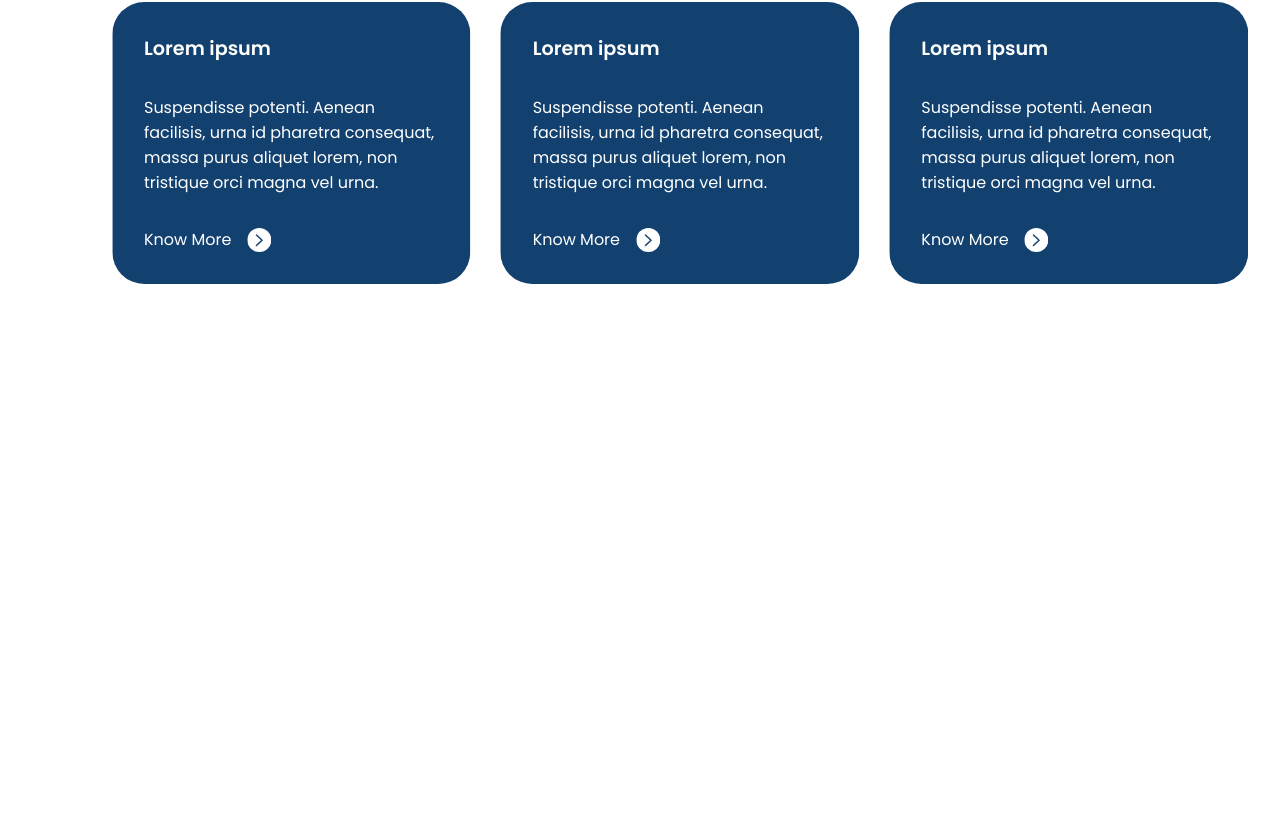
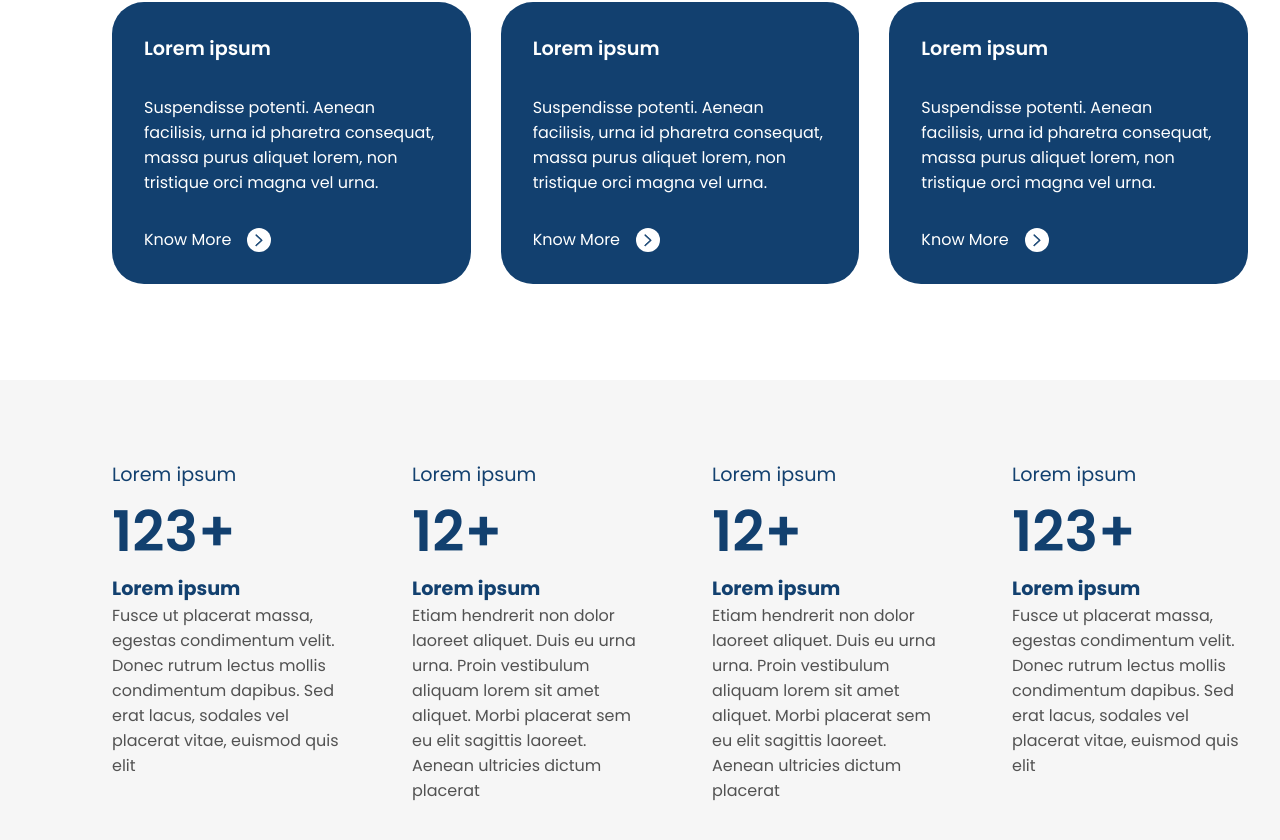
Before and after one commit to MohdWaqi/frontend, a React (Vite) app: page / in a window 1280 px wide. Shown: the part 858-1698 px from the top of the page. Before the commit the page ends 1238 px from the top, so only its background shows below. Built offline with nearby package versions, Linux system fonts and the light colour scheme.

Commit message:
animated number counting

```diff
--- a/package.json
+++ b/package.json
@@ -13,7 +13,9 @@
     "@fortawesome/react-fontawesome": "^0.2.0",
     "babel-plugin-macros": "^3.1.0",
     "react": "^18.2.0",
+    "react-countup": "^6.5.0",
     "react-dom": "^18.2.0",
+    "react-scroll-trigger": "^0.6.14",
     "swiper": "^11.0.5"
   },
   "devDependencies": {
--- a/src/App.jsx
+++ b/src/App.jsx
@@ -3,7 +3,7 @@ import Navbar from "./Components/navbar";
 import FirstCarousel from "./Components/FirstCarousel";
 import ExamDetails from "./Components/ExamDetails";
 import SecondCarousel from "./SecondCarousel";
-
+import SingleTestimonial from "./Components/SingleTestimonial";
 
 const App = () => {
   return (
@@ -26,8 +26,31 @@ const App = () => {
           <ExamDetails date="Ongoing this year" exams={["Level 3 (Grad)"]} />
         </div>
         <div className="second">
-        <SecondCarousel/>
+          <SecondCarousel />
         </div>
+      </section>
+
+      <section className="testimonials">
+        <SingleTestimonial
+          total={123}
+          matter="Fusce ut placerat massa, egestas condimentum velit. Donec rutrum
+            lectus mollis condimentum dapibus. Sed erat lacus, sodales vel
+            placerat vitae, euismod quis elit"
+        />
+        <SingleTestimonial
+          total={12}
+          matter="Etiam hendrerit non dolor laoreet aliquet. Duis eu urna urna. Proin vestibulum aliquam lorem sit amet aliquet. Morbi placerat sem eu elit sagittis laoreet. Aenean ultricies dictum placerat"
+        />
+        <SingleTestimonial
+          total={12}
+          matter="Etiam hendrerit non dolor laoreet aliquet. Duis eu urna urna. Proin vestibulum aliquam lorem sit amet aliquet. Morbi placerat sem eu elit sagittis laoreet. Aenean ultricies dictum placerat"
+        />
+        <SingleTestimonial
+          total={123}
+          matter="Fusce ut placerat massa, egestas condimentum velit. Donec rutrum
+            lectus mollis condimentum dapibus. Sed erat lacus, sodales vel
+            placerat vitae, euismod quis elit"
+        />
       </section>
     </div>
   );
--- /dev/null
+++ b/src/Components/SingleTestimonial.jsx
@@ -0,0 +1,20 @@
+import React, { useState } from 'react'
+import CountUp from 'react-countup'
+import ScrollTrigger from 'react-scroll-trigger'
+
+const SingleTestimonial = ({total, matter}) => {
+    const [countingOn, setCounting] = useState(false)
+  return (
+    <ScrollTrigger onEnter={()=>setCounting(true)}>
+
+    <div>
+          <h2>Lorem ipsum</h2>
+          <h1>{ countingOn && <CountUp end={total} duration={2}/>}+</h1>
+          <h2>Lorem ipsum</h2>
+          <p>{matter}</p>
+        </div>
+    </ScrollTrigger>
+  )
+}
+
+export default SingleTestimonial
--- a/src/SecondCarousel.jsx
+++ b/src/SecondCarousel.jsx
@@ -1,6 +1,5 @@
 import React from 'react'
 import { Swiper, SwiperSlide } from "swiper/react";
-import { Autoplay } from 'swiper/modules';
 import "swiper/css";
 import Card from './Components/Card';
 
@@ -8,11 +7,6 @@ const SecondCarousel = () => {
   return (
     <Swiper
     slidesPerView={3}
-    autoplay={{
-          delay: 2500,
-          disableOnInteraction: false,
-        }}
-        modules={[Autoplay]}
         spaceBetween={30}
         freeMode={true}
         className="mySwiper">
--- a/src/index.css
+++ b/src/index.css
@@ -114,3 +114,21 @@ h2{
 .second{
   padding: 2rem
 }
+.testimonials{
+  background-color:#F6F6F6;
+  display:flex;
+}
+.testimonials h1{
+  font-size:3.5rem;
+  font-weight:600
+}
+.testimonials h2{
+  font-weight:400
+}
+.testimonials h1+h2{
+  font-weight:700
+}
+.testimonials > div{
+  width:17rem;
+  padding:2rem
+}
```
Also changed, not shown: 1 other file (tests, documents, lock files or other folders).
